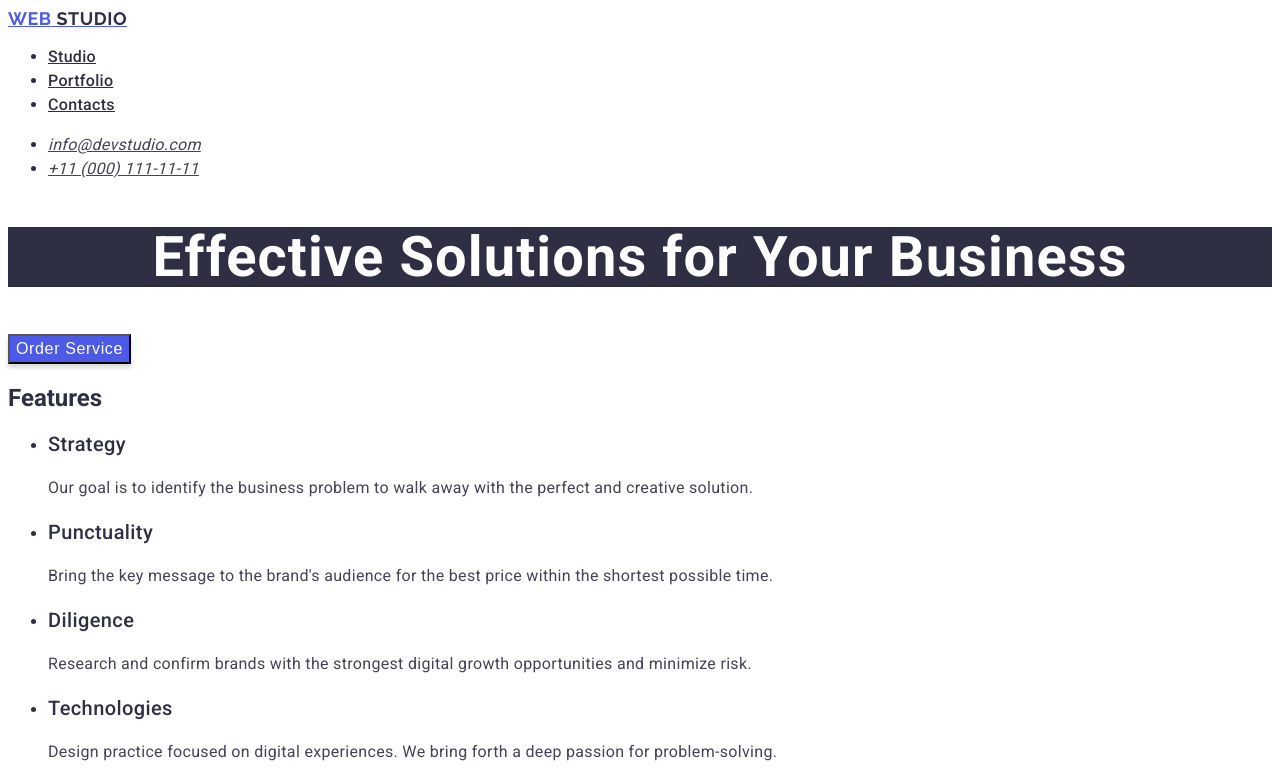
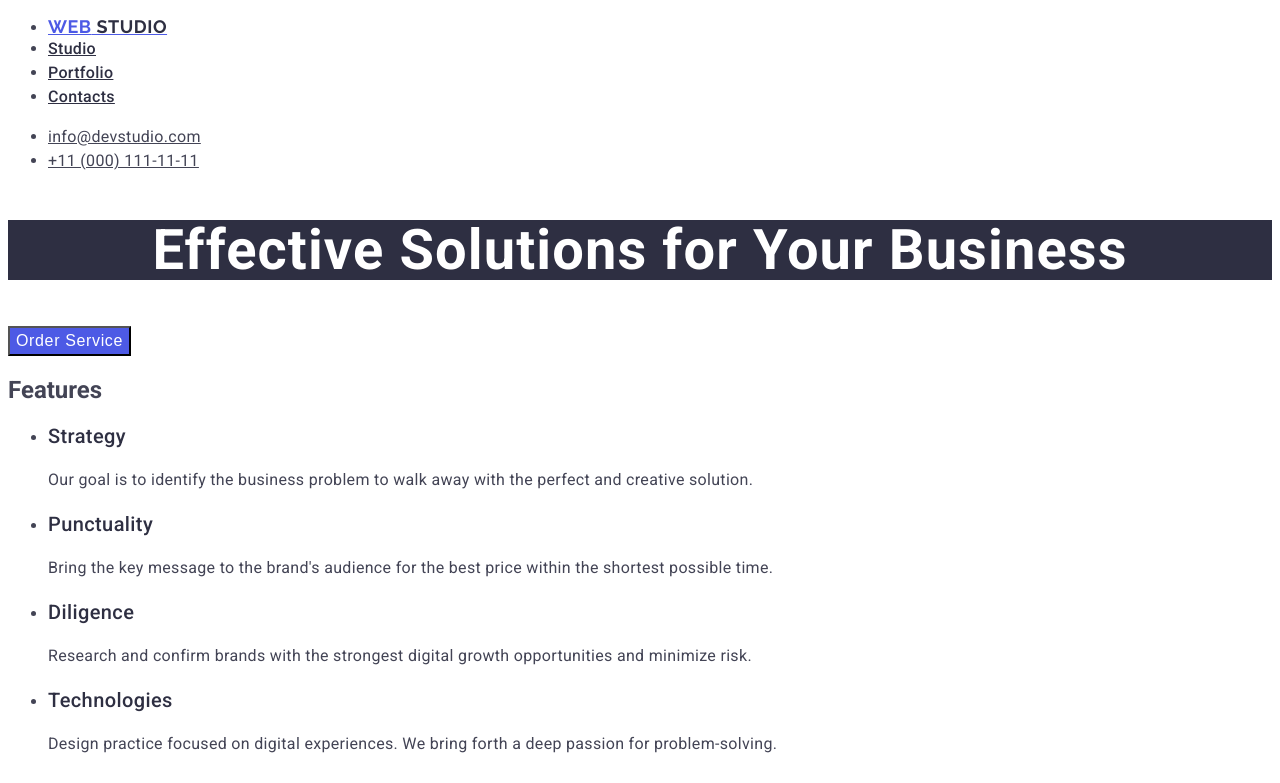
Before and after one commit to sergiy-goshtuk/goit-markup-hw-02, a plain HTML site: page index.html in a window 1280 px wide. Shown: the top 783 px of the page. Drawn offline with Linux system fonts and the light colour scheme.

Commit message:
fix header

```diff
--- a/css/styles.css
+++ b/css/styles.css
@@ -2,7 +2,7 @@
     font-family: "Raleway", sans-serif;
     font-weight: 700;
     font-size: 18px;
-    line-height: 1.16667;
+    line-height: 1.17;
     letter-spacing: 0.03em;
     text-transform: uppercase;
     color: #4d5ae5;
@@ -26,6 +26,10 @@
     color: #404bbf;
 }
 
+.address{
+    font-style: normal;
+}
+
 .contacts {
     font-family: "Roboto", sans-serif;
     font-weight: 400;
@@ -42,7 +46,8 @@
 
 body{
     font-family: "Roboto", sans-serif;
-    color: #2e2f42;
+    background-color: #ffffff;
+    color: #434455;
 }
 
 .hero {
@@ -62,7 +67,6 @@ body{
     letter-spacing: 0.04em;
     color: #fff;
     cursor: pointer;
-    box-shadow: 0 4px 4px 0 rgba(0, 0, 0, 0.15);
     background: #4d5ae5;
 }
 
--- a/index.html
+++ b/index.html
@@ -15,10 +15,12 @@
   <body>
     <header>
       <nav class="nav">
-        <a href="./index.html" class="logo-web"
-          >Web<span class="logo-studio"> Studio</span></a
-        >
         <ul class="nav-list">
+          <li>
+            <a href="./index.html" class="logo-web"
+              >Web<span class="logo-studio"> Studio</span></a
+            >
+          </li>
           <li><a href="" class="nav-link">Studio</a></li>
           <li><a href="" class="nav-link">Portfolio</a></li>
           <li><a href="" class="nav-link">Contacts</a></li>
```
